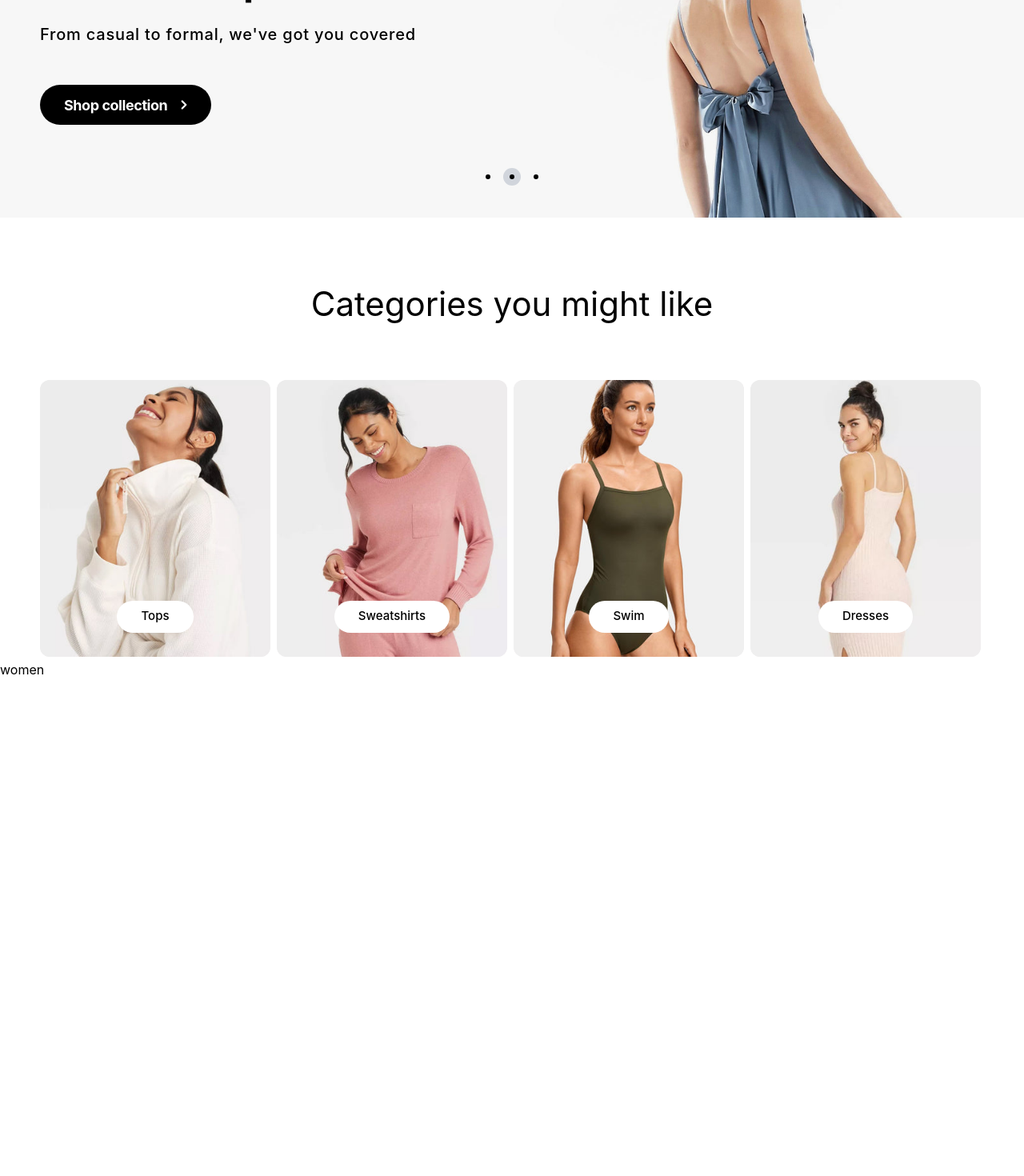
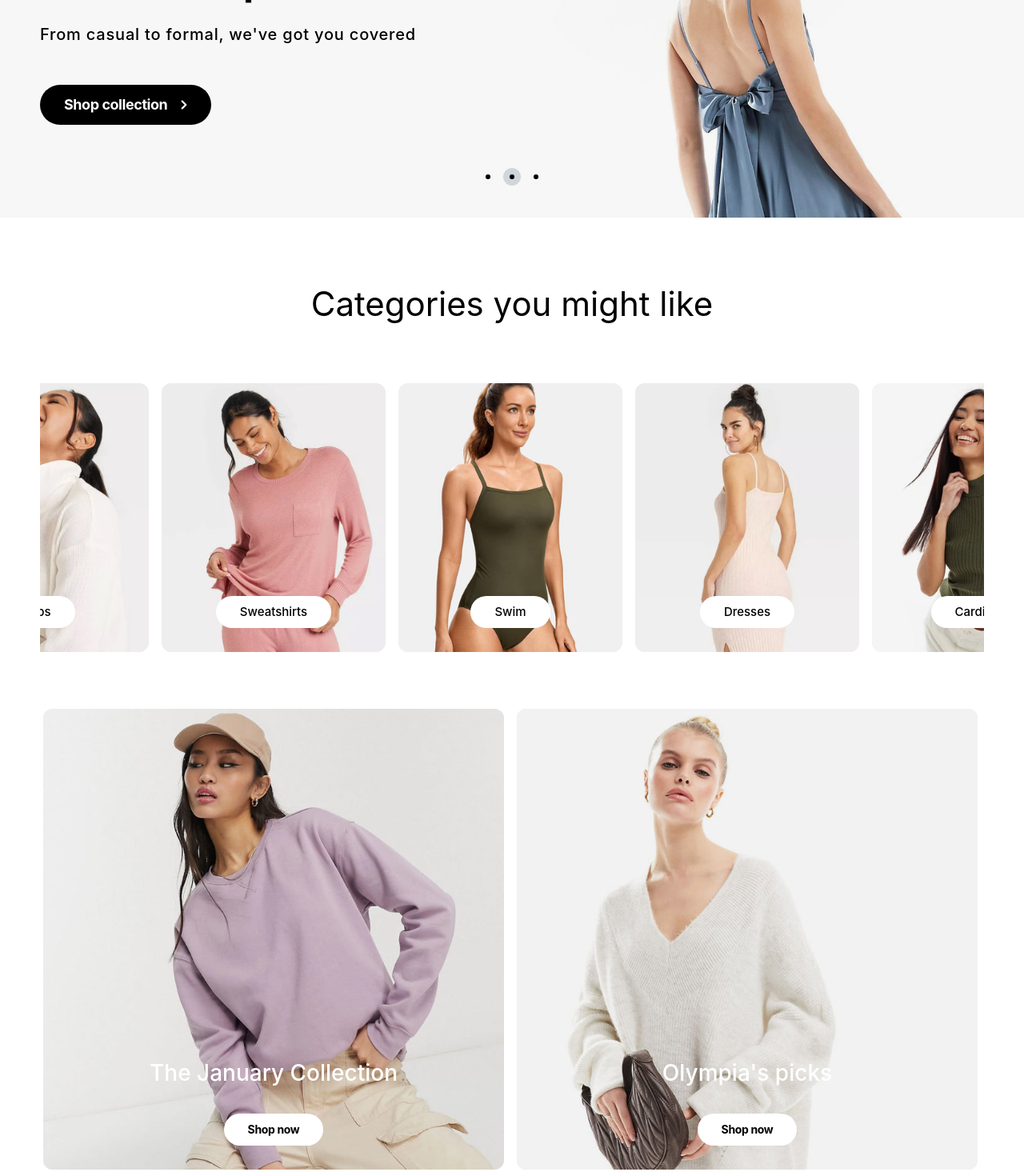
Before and after one commit to ruanpin/eCommerce, a React (Vite) app: page / in a window 1280 px wide. Shown: the part 558-2028 px from the top of the page at 80% size. Before the commit the page ends 1407 px from the top, so only its background shows below. Built offline with nearby package versions, Linux system fonts and the light colour scheme.

Commit message:
1.Modularized Button Component 2.Added BrickCard Component

```diff
--- a/src/components/Button/index.module.scss
+++ b/src/components/Button/index.module.scss
@@ -1,12 +1,3 @@
-.button {
-    @media (max-width: 764px) {
-        height: 40px;
-    }
-    @media (min-width: 765px) {
-        height: 50px
-    }
-}
-
 .glowOnHover:before {
     @media (min-width: 765px) {
         content: '';
--- a/src/components/Button/index.tsx
+++ b/src/components/Button/index.tsx
@@ -1,19 +1,22 @@
 import styles from './index.module.scss'
 import { ChevronRight } from 'lucide-react';
 
-export default function Button({ text }: {text: string}) {
+export default function Button({ bg_textColor_className, text, textSize_className, btnSize_className, iconSize, icon }: {bg_textColor_className: string, text: string, textSize_className: string, btnSize_className: string, iconSize: number, icon?: string}) {
     return (
         <div className={`flex relative ${styles.glowOnHover}`}>
             <div className={`
-                    bg-black text-white pl-[30px] pr-[25px] rounded-[999px] flex justify-center
-                    items-center cursor-pointer
-                    ${styles.button}
+                    rounded-[999px] flex justify-center items-center cursor-pointer
+                    ${btnSize_className} ${bg_textColor_className}
+                    ${icon ? `pl-[30px] pr-[25px]` : `px-[30px]`}
                 `}
             >
-                <div className={`text-[18px] tracking-tight font-bold`}>{text}</div>
-                <div className={`ml-3 font-bold`}>
-                    <ChevronRight size={18} className={`stroke-3`}/>
-                </div>
+                <div className={`tracking-tight font-bold -translate-y-[1px] ${textSize_className}`}>{text}</div>
+                {
+                    icon &&
+                    <div className={`ml-3 font-bold`}>
+                        <ChevronRight size={iconSize} className={`stroke-3`}/>
+                    </div>
+                }
             </div>
         </div>
     )
--- a/src/components/ThemeCard/index.tsx
+++ b/src/components/ThemeCard/index.tsx
@@ -2,18 +2,18 @@ import { ArrowUpRight } from 'lucide-react';
 import styles from './index.module.scss'
 import { Card, CardContent } from "@/components/ui/card"
 
-export interface CardList {
+export interface ThemeCardList {
     imgSrc: string,
     buttonName: string,
 }
 
-export default function ThemeCard({ imgSrc, buttonName }: CardList) {
+export default function ThemeCard({ imgSrc, buttonName }: ThemeCardList) {
     return (
         <Card className={`border-0 shadow-none bg-[#EEECED] p-0 cursor-pointer ${styles.Card}`}>
             <CardContent className={`flex aspect-square items-end justify-center p-0`}>
-                <div className={`flex items-center rounded-[12px] overflow-hidden h-[100%] `}>
+                <div className={`flex items-center rounded-[12px] overflow-hidden h-[100%] w-[100%]`}>
                     <img className={`
-                            object-cover rounded-[12px] h-[100%] ${styles.img}
+                            object-cover rounded-[12px] h-[100%] w-[100%] ${styles.img}
                         `}
                         onContextMenu={(e) => e.preventDefault()}
                         src={imgSrc}
--- a/src/pages/Women/components/Banner/index.tsx
+++ b/src/pages/Women/components/Banner/index.tsx
@@ -83,7 +83,14 @@ export default function Banner() {
                                                     mb-[40px] transition-all duration-1000 delay-500 transform flex
                                                     ${(index + 1) === current ? 'translate-y-[0px] opacity-100' : 'xs:translate-y-[200px] translate-y-[200px] opacity-0'}
                                                 `}>
-                                                <Button text={item.buttonName}></Button>
+                                                <Button
+                                                    bg_textColor_className={`bg-black text-white`}
+                                                    text={item.buttonName}
+                                                    textSize_className={`text-[18px]`}
+                                                    btnSize_className={`h-[40px] md:h-[50px]`}
+                                                    iconSize={18}
+                                                    icon={`ChevronRight`}
+                                                ></Button>
                                             </div>
                                         </div>
                                         <div className={`flex items-center`}>
--- a/src/pages/Women/components/Category/index.module.scss
+++ b/src/pages/Women/components/Category/index.module.scss
@@ -0,0 +1,6 @@
+.img {
+    transition: 0.4s all ease-in-out;
+}
+.Card:hover .img {
+    transform: scale(1.05);
+}
--- a/src/pages/Women/components/Category/index.tsx
+++ b/src/pages/Women/components/Category/index.tsx
@@ -1,12 +1,15 @@
-// import styles from './index.module.scss'
+import styles from './index.module.scss'
+import { Card, CardContent } from "@/components/ui/card"
 import {
-  Carousel,
-  CarouselContent,
-  CarouselItem,
-//   CarouselNext,
-//   CarouselPrevious,
+    Carousel,
+    CarouselContent,
+    CarouselItem,
+    // CarouselNext,
+    // CarouselPrevious,
 } from "@/components/ui/carousel"
-import ThemeCard, { CardList } from '@/components/ThemeCard'
+import Autoplay from "embla-carousel-autoplay"
+import ThemeCard, { ThemeCardList } from '@/components/ThemeCard'
+import Button from '@/components/Button'
 
 import themeCard1 from '@/assets/ThemeCard/collection-42.jpg'
 import themeCard2 from '@/assets/ThemeCard/collection-43.jpg'
@@ -14,12 +17,26 @@ import themeCard3 from '@/assets/ThemeCard/collection-44.jpg'
 import themeCard4 from '@/assets/ThemeCard/collection-45.jpg'
 import themeCard5 from '@/assets/ThemeCard/collection-46.jpg'
 
-const cardList: Array<CardList> = [
+import brickCard1 from '@/assets/BrickCard/collection-47.jpg'
+import brickCard2 from '@/assets/BrickCard/collection-48.jpg'
+
+const themeCardList: Array<ThemeCardList> = [
     { imgSrc: themeCard1, buttonName: "Tops" },
     { imgSrc: themeCard2, buttonName: "Sweatshirts" },
     { imgSrc: themeCard3, buttonName: "Swim" },
     { imgSrc: themeCard4, buttonName: "Dresses" },
     { imgSrc: themeCard5, buttonName: "Cardigans" },
+]
+
+interface BrickCardList {
+    imgSrc: string,
+    title: string,
+    buttonName: string,
+}
+
+const brickCardList: Array<BrickCardList> = [
+    { imgSrc: brickCard1, title: "The January Collection", buttonName: "Shop now" },
+    { imgSrc: brickCard2, title: "Olympia's picks", buttonName: "Shop now" },
 ]
 
 
@@ -29,20 +46,29 @@ export default function Category() {
             <div className={`mb-[30px] md:mb-[50px] lg:mb-[60px] flex justify-center `}>
                 <div className={`text-[22px] md:text-[32px] lg:text-[42px]`}>Categories you might like</div>
             </div>
-            <SlideCard />
+            <ScrollSection_ThemeCard />
+            <ScrollSection_BrickCard />
         </div>
     )
 }
 
-function SlideCard() {
+function ScrollSection_ThemeCard() {
     return (
         <div className={`flex justify-center`}>
-            <Carousel className="w-full max-w-[1440px] rounded-[12px]">
+            <Carousel className={`
+                    w-full max-w-[1440px] rounded-[12px]
+                `}
+                plugins={[
+                    Autoplay({
+                        delay: 3000,
+                    }),
+                ]}
+            >
                 <CarouselContent className="-ml-1">
                     {
-                        cardList.map((item, index) => (
+                        themeCardList.map((item, index) => (
                             <CarouselItem key={index} className="pl-0 md:basis-1/2 lg:basis-1/3 xl:basis-1/4">
-                                <div className="p-1">
+                                <div className="p-2">
                                     <ThemeCard imgSrc={item.imgSrc} buttonName={item.buttonName}/>
                                 </div>
                             </CarouselItem>
@@ -55,3 +81,62 @@ function SlideCard() {
         </div>
     )
 }
+
+function ScrollSection_BrickCard() {
+    return (
+        <div className={`flex justify-center mt-[40px] md:mt-[46px] lg:mt-[55px]`}>
+            <Carousel className={`w-full max-w-[1440px] rounded-[12px]`}>
+                <CarouselContent className="-ml-1">
+                    {
+                        brickCardList.map((item, index) => (
+                            <CarouselItem key={index} className="pl-0 md:basis-1/2">
+                                <div className="p-2">
+                                    <BrickCard key={index} imgSrc={item.imgSrc} title={item.title} buttonName={item.buttonName}/>
+                                </div>
+                            </CarouselItem>
+                        ))
+                    }
+                </CarouselContent>
+            </Carousel>
+        </div>
+    )
+}
+
+function BrickCard({ imgSrc, title, buttonName }: BrickCardList) {
+    return (
+        <div className={`flex justify-center basis-full md:basis-1/2`}>
+            <div className={`w-full bg-gray-200 rounded-[12px]`}>
+                <Card className={`border-0 shadow-none bg-[#EEECED] p-0 cursor-pointer ${styles.Card}`}>
+                    <CardContent className={`flex aspect-square items-end justify-center p-0 relative`}>
+                        <div className={`flex items-center rounded-[12px] overflow-hidden w-[100%] h-[100%]`}>
+                            <img className={`
+                                    object-cover rounded-[12px] w-[100%] h-[100%] ${styles.img}
+                                `}
+                                onContextMenu={(e) => e.preventDefault()}
+                                src={imgSrc}
+                            />
+                        </div>
+                        <IntroSection title={title} buttonName={buttonName}/>
+                    </CardContent>
+                </Card>
+            </div>
+        </div>
+    )
+}
+
+function IntroSection({ title, buttonName }: { title: string, buttonName: string }) {
+    return (
+        <div className={`absolute buttom-0 flex flex-col items-center z-0 pb-[30px]`}>
+            <div className={`
+                pb-[14px] md:pb-[22px] lg:pb-[30px] text-[18px] md:text-[20px] lg:text-[28px] text-white font-medium
+            `}>{ title }</div>
+            <Button
+                bg_textColor_className={`bg-white text-black`}
+                text={buttonName}
+                textSize_className={`text-[14px]`}
+                btnSize_className={`h-[40px]`}
+                iconSize={18}
+            />
+        </div>
+    )
+}
--- a/src/pages/Women/index.tsx
+++ b/src/pages/Women/index.tsx
@@ -10,7 +10,6 @@ export default function Women() {
             <FeatureBalls />
             <Banner/>
             <Category />
-            <div>women</div>
         </>
     )
 }
```
Also changed, not shown: src/assets/BrickCard/collection-47.jpg (added), src/assets/BrickCard/collection-48.jpg (added).
